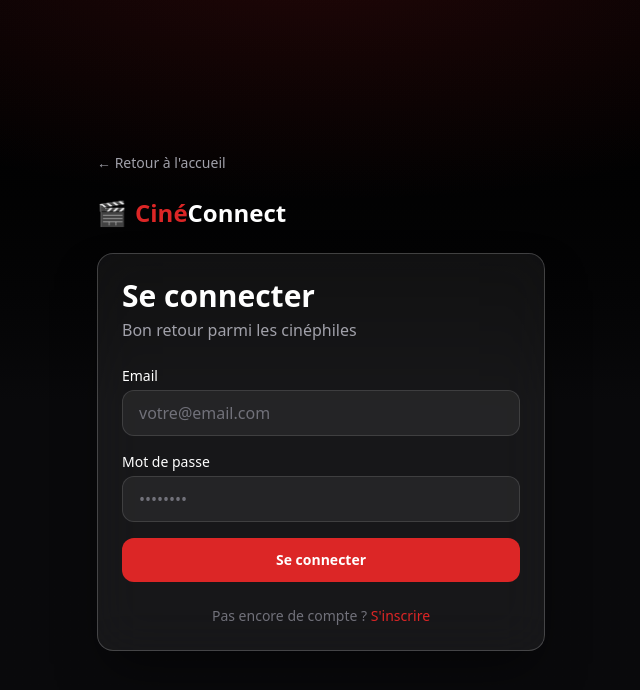
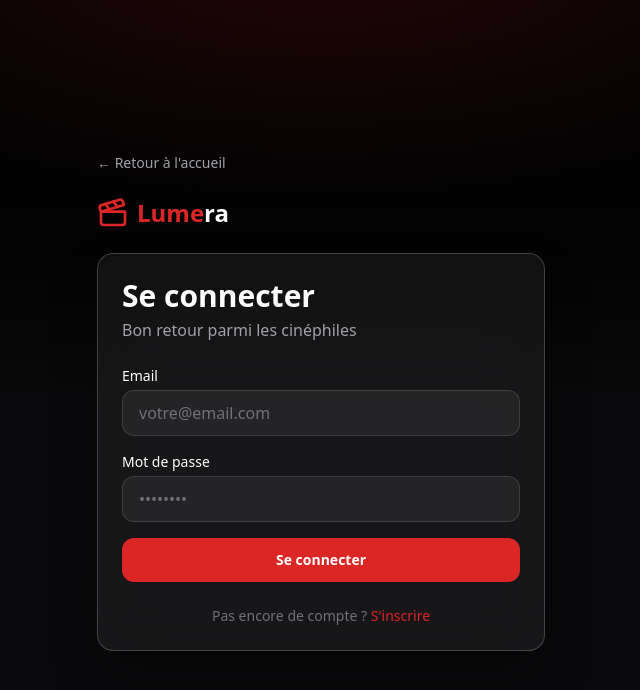
Before and after one commit to loaiattar/cine-connect, a React (Vite) app in the folder apps/frontend/: page /login in a window 1280 px wide. Shown: the top 690 px of the page, without its empty margins (319-959 px from the left). Built offline with nearby package versions, Linux system fonts and the light colour scheme; no server answers.

Commit message:
refactor: update branding from CinéConnect to Lumera
- Replaced all instances of "CinéConnect" with "Lumera" across SidebarNav, Navbar, and login/register pages.
- Updated relevant titles and aria-labels to reflect the new branding for improved consistency.

```diff
--- a/apps/frontend/src/components/layout/SidebarNav.tsx
+++ b/apps/frontend/src/components/layout/SidebarNav.tsx
@@ -156,8 +156,8 @@ function MobileNavDrawer() {
               focusVisibleRingInsetClass
             )}
           >
-            <span className="text-accent-red">Ciné</span>
-            <span className="text-ink">Connect</span>
+            <span className="text-accent-red">Lume</span>
+            <span className="text-ink">ra</span>
           </Link>
         </header>
 
@@ -183,8 +183,8 @@ function MobileNavDrawer() {
             <Dialog.Title className="sr-only">Navigation principale</Dialog.Title>
             <div className="flex shrink-0 items-center justify-between gap-2 border-b border-[var(--glass-border)] p-3">
               <span className="truncate text-sm font-extrabold tracking-tight">
-                <span className="text-accent-red">Ciné</span>
-                <span className="text-ink">Connect</span>
+                <span className="text-accent-red">Lume</span>
+                <span className="text-ink">ra</span>
               </span>
               <Dialog.Close asChild>
                 <button
@@ -310,8 +310,8 @@ export function SidebarNav() {
       <div className="flex shrink-0 flex-col gap-1 border-b border-[var(--glass-border)] p-2">
         <Link
           to="/"
-          title="CinéConnect"
-          aria-label="CinéConnect — accueil"
+          title="Lumera"
+          aria-label="Lumera — accueil"
           className={cn(
             "flex min-w-0 items-center gap-3 rounded-xl py-2.5 pl-2 pr-2 transition-colors md:pl-3",
             focusVisibleRingInsetClass
@@ -328,8 +328,8 @@ export function SidebarNav() {
               "md:group-focus-within/sidebar:max-w-[11rem] md:group-focus-within/sidebar:opacity-100"
             )}
           >
-            <span className="text-accent-red">Ciné</span>
-            <span className="text-ink">Connect</span>
+            <span className="text-accent-red">Lume</span>
+            <span className="text-ink">ra</span>
           </span>
         </Link>
       </div>
--- a/apps/frontend/src/components/ui/Navbar.tsx
+++ b/apps/frontend/src/components/ui/Navbar.tsx
@@ -46,8 +46,8 @@ const CineConnectNavbar = ({
       >
         <Clapperboard size={28} className="text-accent-red" aria-hidden />
         <span className="text-xl font-bold">
-          <span className="text-ink">Ciné</span>
-          <span className="text-accent-red">Connect</span>
+          <span className="text-accent-red">Lume</span>
+          <span className="text-ink">ra</span>
         </span>
       </a>
 
--- a/apps/frontend/src/routes/index.tsx
+++ b/apps/frontend/src/routes/index.tsx
@@ -1,15 +1,9 @@
 import { Link, createFileRoute } from "@tanstack/react-router";
 import { MOVIE_GENRES } from "@cine-connect/shared";
-import {
-  Clapperboard,
-  Compass,
-  Loader2,
-  Play,
-  Search,
-  Sparkles,
-} from "lucide-react";
+import { Compass, Loader2, Play, Search, Sparkles } from "lucide-react";
 
 import bgImage from "../../image/BackGround.png";
+import { PublicLandingPage } from "@/components/landing/PublicLandingPage";
 import { ContinueWatchingRow, GlassPanel, MiniPlayerTile, PillTag, PosterCard, PrimaryButton } from "@/components/glass";
 import { useAuth } from "@/hooks/useAuth";
 import { useMovieList } from "@/hooks/useMovies";
@@ -208,46 +202,8 @@ function AuthenticatedHome() {
   );
 }
 
-function PublicHome() {
-  return (
-    <div className="min-h-full bg-app-base text-ink">
-      <section className="relative overflow-hidden border-b border-[var(--glass-border)] px-6 py-24 text-center">
-        <img
-          src={bgImage}
-          alt=""
-          className="pointer-events-none absolute inset-0 h-full w-full object-cover opacity-20"
-        />
-        <div className="relative z-10 mx-auto max-w-3xl">
-          <h1 className="flex items-center justify-center gap-3 text-5xl font-bold tracking-tight sm:text-6xl">
-            <Clapperboard className="h-12 w-12 text-accent-red" aria-hidden />
-            <span>
-              <span className="text-accent-red">Ciné</span>
-              <span className="text-ink">Connect</span>
-            </span>
-          </h1>
-          <p className="mt-6 text-xl text-ink">
-            La plateforme collaborative pour les passionnés de cinéma
-          </p>
-          <p className="mt-3 text-ink-secondary">
-            Rejoignez la communauté pour découvrir les tendances, noter les films et discuter en direct.
-          </p>
-
-          <div className="mt-8 flex flex-col justify-center gap-4 sm:flex-row">
-            <PrimaryButton asChild icon={<Play className="h-4 w-4" aria-hidden />}>
-              <Link to="/register">Commencer</Link>
-            </PrimaryButton>
-            <Link to="/login" className={cn(navLinkOutlineClass, "justify-center px-6 py-3 text-base font-semibold")}>
-              Se connecter
-            </Link>
-          </div>
-        </div>
-      </section>
-    </div>
-  );
-}
-
 function Index() {
   const { isAuthenticated } = useAuth();
 
-  return isAuthenticated ? <AuthenticatedHome /> : <PublicHome />;
+  return isAuthenticated ? <AuthenticatedHome /> : <PublicLandingPage />;
 }
--- a/apps/frontend/src/routes/login.tsx
+++ b/apps/frontend/src/routes/login.tsx
@@ -1,4 +1,5 @@
 import { createFileRoute, Link, useNavigate } from "@tanstack/react-router";
+import { Clapperboard } from "lucide-react";
 import { useState } from "react";
 import { useAuth } from "@/hooks/useAuth";
 import { normalizeApiError } from "@/lib/normalize-api-error";
@@ -73,10 +74,10 @@ function LoginPage() {
         </Link>
 
         <div className="flex items-center gap-2 text-2xl font-bold">
-          <span aria-hidden>🎬</span>
-          <span>
-            <span className="text-accent-red">Ciné</span>
-            <span className="text-ink">Connect</span>
+          <Clapperboard className="h-8 w-8 shrink-0 text-accent-red" aria-hidden />
+          <span className="text-ink">
+            <span className="text-accent-red">Lume</span>
+            <span>ra</span>
           </span>
         </div>
 
--- a/apps/frontend/src/routes/register.tsx
+++ b/apps/frontend/src/routes/register.tsx
@@ -1,4 +1,5 @@
 import { createFileRoute, Link, useNavigate } from "@tanstack/react-router";
+import { Clapperboard } from "lucide-react";
 import { useState } from "react";
 import { useAuth } from "@/hooks/useAuth";
 import { normalizeApiError } from "@/lib/normalize-api-error";
@@ -87,10 +88,10 @@ function RegisterPage() {
         </Link>
 
         <div className="flex items-center gap-2 text-2xl font-bold">
-          <span aria-hidden>🎬</span>
-          <span>
-            <span className="text-accent-red">Ciné</span>
-            <span className="text-ink">Connect</span>
+          <Clapperboard className="h-8 w-8 shrink-0 text-accent-red" aria-hidden />
+          <span className="text-ink">
+            <span className="text-accent-red">Lume</span>
+            <span>ra</span>
           </span>
         </div>
 
```
